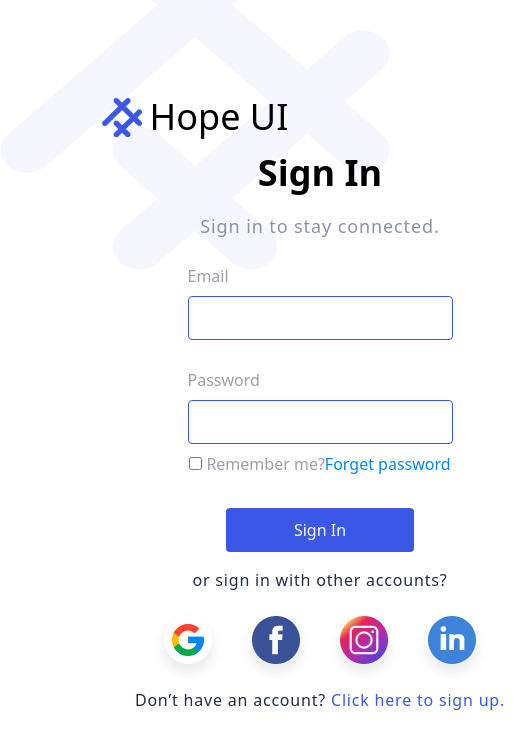
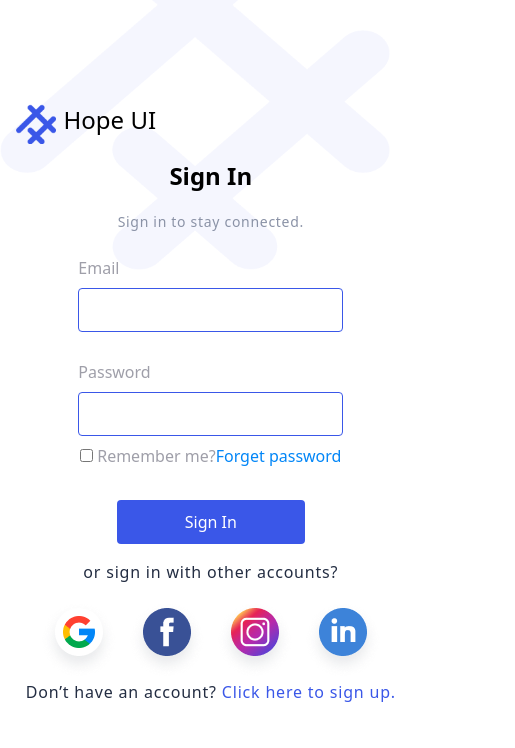
Before and after one commit to nikThakur16/HopeUi, a React (Vite) app: page / in a window 390 px wide. Shown: the top 748 px of the page, 515 px wide, since content can reach past the window. Built offline with nearby package versions, Linux system fonts and the light colour scheme.

Commit message:
changed Login page

```diff
--- a/src/components/Layout.tsx
+++ b/src/components/Layout.tsx
@@ -11,14 +11,14 @@ const Layout = () => {
 
       <div className="relative h-full w-full">
         <img src={bgImg} alt="" />
-        <div className="absolute h-full w-full md:top-[85%] xl:right-[13%]  lg:right-[17%] md:right-[32%]  flex items-center justify-center flex-col ">
+        <div className="absolute h-full w-full md:top-[85%] xl:right-[13%]  right-[28%] lg:right-[17%] md:right-[32%]  flex items-center justify-center flex-col ">
           <div className=" flex md:ml-[80px] h-full gap-2">
             <img className="h-[40px] w-[40px]" src={logo} alt="" />
-            <h1 className="text-4xl ">Hope UI</h1>
+            <h1 className="text-2xl md:text-4xl ">Hope UI</h1>
           </div>
           <div className=" flex flex-col ml-[250px] mt-[4%] w-full items-center justify-center ">
-          <h1 className="font-semibold text-4xl ">Sign In</h1>
-          <h6 className="font-lighter text-[18px] text-[#8A92A6] tracking-wider mt-[20px]">Sign in to stay connected.</h6>
+          <h1 className="font-semibold text-2xl md:text-4xl ">Sign In</h1>
+          <h6 className="font-lighter text-sm md:text-[18px] text-[#8A92A6] tracking-wider mt-[20px]">Sign in to stay connected.</h6>
           <SignInField/>
 
         </div>
```
